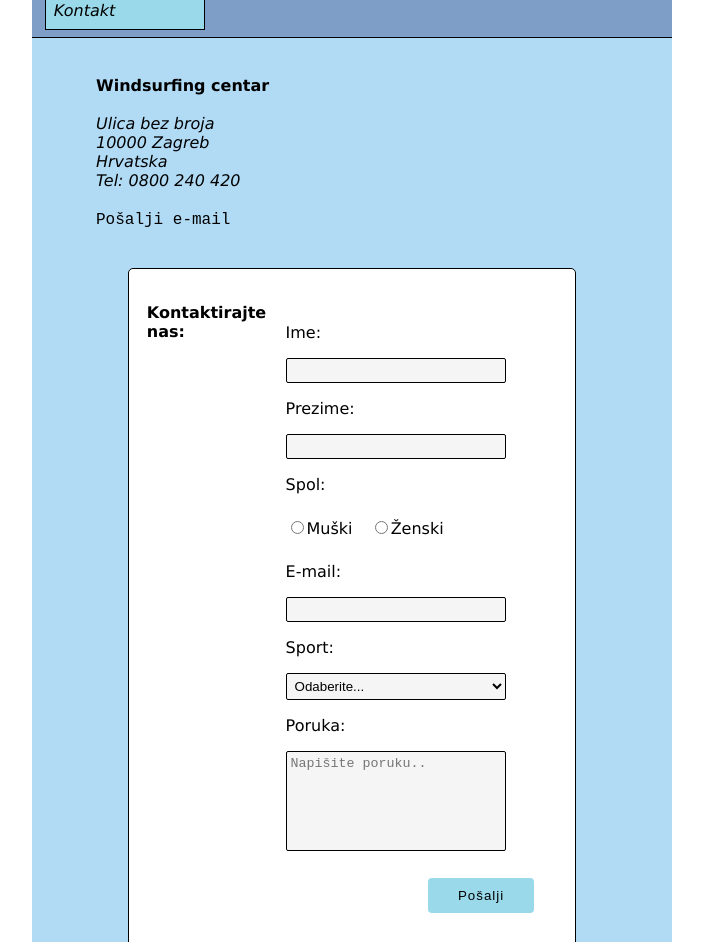
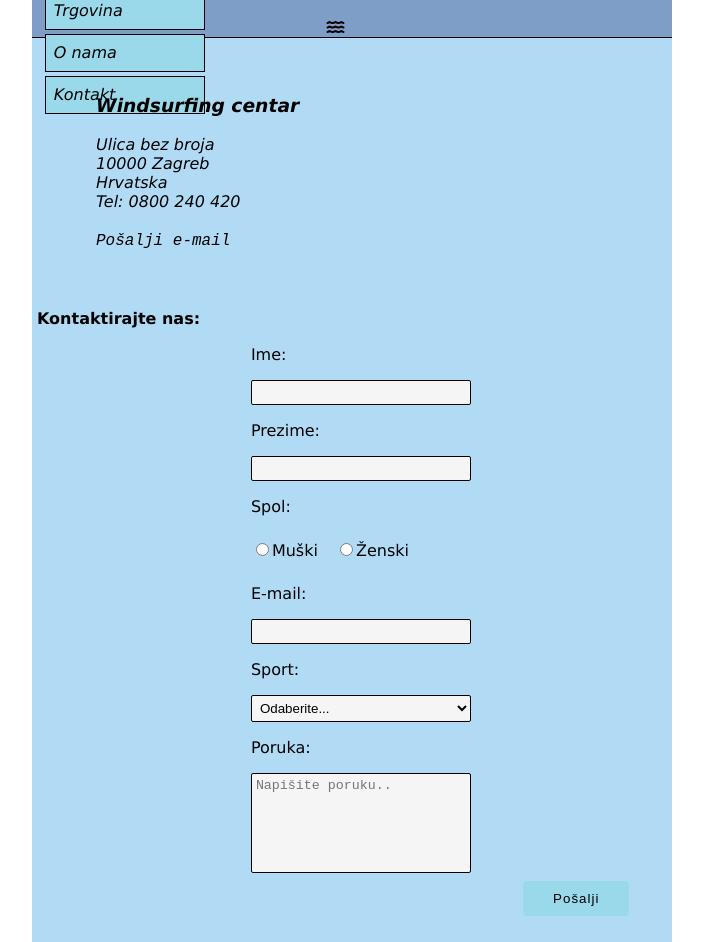
Before and after one commit to pmatkov/Demo-webpage, a plain HTML site: page kontakt/kontakt.html in a window 1280 px wide. Shown: the part 122-1064 px from the top of the page, without its empty margins (288-991 px from the left). Drawn offline with Linux system fonts and the light colour scheme; grey boxes are pictures that could not be loaded.

Commit message:
Cleaning up the code, integration with new pages

```diff
--- a/kontakt/kontakt.html
+++ b/kontakt/kontakt.html
@@ -5,6 +5,11 @@
         <meta name="author" content="Prosper Matković"/>
         <meta name="google" content="notranslate" />
         <link rel="stylesheet" type="text/css" href="../style.css"/>
+        <link rel="preconnect" href="https://fonts.googleapis.com">
+        <link rel="preconnect" href="https://fonts.gstatic.com" crossorigin>
+        <link href="https://fonts.googleapis.com/css2?family=IBM+Plex+Mono:wght@300&family=Permanent+Marker&family=Questrial&family=Roboto&display=swap" rel="stylesheet">
+        <script src="https://kit.fontawesome.com/5e8ccfe13a.js" crossorigin="anonymous"></script>
+
         <title>Kontakt</title>
     </head>
 
@@ -12,66 +17,67 @@
 
         <header>
             <div id="hdr_top"></div>
-
             <div id="hdr_bottom">
+                <div id="logo">
+                    <h1>Windsurfing</h1>
+                    <div id="wrapper_icon"><i class="fa-solid fa-water h_icon"></i></div>
+                </div>
                 <nav>
                     <ul>
                         <li><a href="../index.html">Naslovnica</a></li>
+                        <li><a href="../novosti.html">Novosti</a></li>
+                        <li><a href="../trgovina.html">Trgovina</a></li>
                         <li><a href="../onama.html">O nama</a></li>
-                        <li><a href="kontakt.html">Kontakt</a></li>
+                        <li><a href="kontakt/kontakt.html">Kontakt</a></li>
                     </ul>
                 </nav>
-                <div id="icon">
-                </div>
-                <div id="logo">
-                </div>
             </div>
 
         </header>
         <main id="kontakt">
             <address>
-                <b><span style="font-style: normal;">Windsurfing centar</span></b><br></br>
+                <h3 id="kontakt">Windsurfing centar</h3>
                 Ulica bez broja<br>
                 10000 Zagreb<br>
                 Hrvatska<br>
                 Tel: 0800 240 420<br><br>
-                <a style="font-style: normal;" href="mailto:prosper.matkovc@tvz.hr?subject=Želim%20postati%20surfer&body=Poruka">Pošalji e-mail</a><br>
+                <a href="mailto:prosper.matkovc@tvz.hr?subject=Želim%20postati%20surfer&body=Poruka">Pošalji e-mail</a><br>
             </address>
-                <section id="forma">
+            <section id="form">
                 <div id="left">
                     <h4>Kontaktirajte nas:</h4>
                 </div>
                 <div id="right">
                     <form>
-                            <div class="red">
+                        <div class="row">
                             <div class="col1">
                                 <label>Ime:</label>
                             </div>
                             <div class="col2">
-                                    <input type="text" name="ime"/>
+                                <input type="text" name="name"/>
                             </div>
                         </div>
 
-                            <div class="red">
+                        <div class="row">
                             <div class="col1">
                                 <label>Prezime:</label>
                             </div>
                             <div class="col2">
-                                    <input type="text" name="prezime"/>
+                                <input type="text" name="surname"/>
                             </div>
                         </div>
 
-                            <div class="red">
+                        <div class="row">
                             <div class="col1">
                                 <label>Spol:</label>
                             </div>
                             <div class="col2">
-                                    <label><input type="radio" value="musko" name="spol"/>Muški</label>
-                                    <label><input type="radio" value="zensko" name="spol"/>Ženski</label>
+                                <label><input type="radio" value="male" name="sex"/>Muški</label>
+                                <label><input type="radio" value="female" name="sex"/>Ženski</label>
                             </div>
                         </div>
 
-                            <div class="red">
+                        <div class="row">
                             <div class="col1">
                                 <label>E-mail:</label>
                             </div>
@@ -80,7 +86,7 @@
                             </div>
                         </div>
 
-                            <div class="red">
+                        <div class="row">
                             <div class="col1">
                                 <label>Sport:</label>
                             </div>
@@ -95,7 +101,7 @@
 
                             </div>
                         </div>
-                            <div class="red">
+                        <div class="row">
                             <div class="col1">
                                 <label>Poruka:</label>
                             </div>
@@ -104,17 +110,20 @@
                             </div>
                         </div>
                         <br/>
-                            <div class="red">
+                        <div class="row">
                             <input type="submit" name="send" value="Pošalji"/>
                         </div>
-
                         </form>
                 </div>
 
             </section>
+                <div id="map">
+                    <iframe src="https://www.google.com/maps/embed?pb=!1m18!1m12!1m3!1d4557.32927207884!2d16.63680263254545!3d43.25573886043444!2m3!1f0!2f0!3f0!3m2!1i1024!2i768!4f13.1!3m3!1m2!1s0x134a853f9e86b1bd%3A0x5ffe9d5e14a346ba!2sWatersports%20Bol!5e1!3m2!1sen!2shr!4v1655217268950!5m2!1sen!2shr" style="border:0;" allowfullscreen="" loading="lazy" referrerpolicy="no-referrer-when-downgrade"></iframe>
+                </div>
+
         </main>
         <footer>
-            <div id="bottom">
+            <div>
                 <p>Prosper Matković JMBAG: 0661023833</p>
             </div>
 
```
Lines whose indentation alone changed are shown as unchanged.
